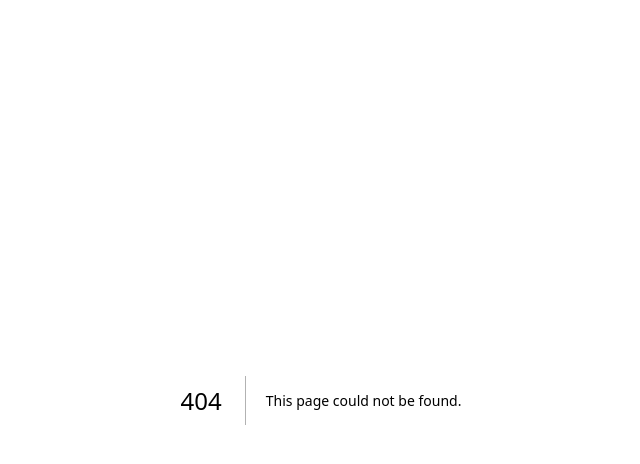
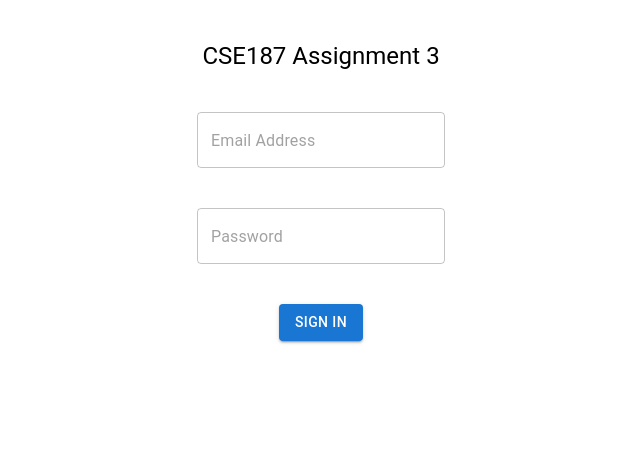
Before and after one commit to CSE187-W25-Group08/virtual-park, a Next.js app in the folder App/driver-parking/: page /Login in a window 1280 px wide. Before the commit this address had no page. Shown: the top 464 px of the page, without its empty margins (319-959 px from the left). Built offline with nearby package versions, Linux system fonts and the light colour scheme.

Commit message:
login view update

```diff
--- a/App/driver-parking/package.json
+++ b/App/driver-parking/package.json
@@ -11,7 +11,9 @@
   "dependencies": {
     "react": "^19.0.0",
     "react-dom": "^19.0.0",
-    "next": "15.3.1"
+    "next": "15.3.1",
+    "@mui/icons-material": "*",
+    "@mui/material": "*"
   },
   "devDependencies": {
     "typescript": "^5",
--- /dev/null
+++ b/App/driver-parking/src/app/Login/View.tsx
@@ -0,0 +1,113 @@
+'use client'
+
+import React from 'react'
+import { useState,ChangeEvent } from 'react'
+import { useRouter } from 'next/navigation'
+import {
+  Container,
+  Typography,
+  Box,
+  Button,
+  TextField
+} from '@mui/material'
+// import { login } from './actions'
+
+export default function LoginView() {
+  const [credentials, setCredentials] = useState({email: '', password: ''})
+  const router = useRouter()
+
+  const handleInputChange = (event: ChangeEvent<HTMLInputElement>) => {
+    const {value, name} = event.currentTarget
+    const u = credentials
+    if (name == 'email') {
+      u.email = value
+    } else {
+      u.password = value
+    }
+    setCredentials(u)
+  }
+
+  // const handleClick = async () => {
+  //   const authenticated = await login(credentials)
+  //   if (authenticated) {
+  //     window.sessionStorage.setItem('name', authenticated.name)
+  //     router.push('/')
+  //   }
+  // }
+
+  return (
+    <Container
+      maxWidth="xs"
+      sx={{
+        display: 'flex',
+        flexDirection: 'column',
+        alignItems: 'center',
+      }}
+    >
+      <Box
+        sx={{
+          display: 'flex',
+          flexDirection: 'column',
+          alignItems: 'center',
+          mt: 4,
+        }}
+      >
+        <Typography variant="h5">
+          {'CSE187 Assignment 3'}
+        </Typography>
+
+        <Box
+          sx={{
+            display: 'flex',
+            flexDirection: 'column',
+            alignItems: 'center',
+            mt: 5,
+          }}
+        >
+          <TextField
+            name="email"
+            type="email"
+            placeholder="Email Address"
+            onChange={handleInputChange}
+            fullWidth
+            required
+          />
+        </Box>
+
+        <Box
+          sx={{
+            display: 'flex',
+            flexDirection: 'column',
+            alignItems: 'center',
+            mt: 5,
+          }}
+        >
+          <TextField
+            name="password"
+            type="password"
+            placeholder="Password"
+            onChange={handleInputChange}
+            fullWidth
+            required
+          />
+        </Box>
+
+        <Box
+          sx={{
+            display: 'flex',
+            flexDirection: 'column',
+            alignItems: 'center',
+            mt: 5,
+          }}
+        >
+          <Button
+            variant="contained"
+            // onClick={handleClick}
+          >
+            Sign in
+          </Button>
+        </Box>
+      </Box>
+    </Container>
+  )
+}
--- /dev/null
+++ b/App/driver-parking/src/app/Login/page.tsx
@@ -0,0 +1,11 @@
+import type { NextPage } from 'next'
+
+import LoginView from './View'
+
+const Page: NextPage = () => {
+  return (
+    <LoginView />
+  )
+}
+
+export default Page
```
